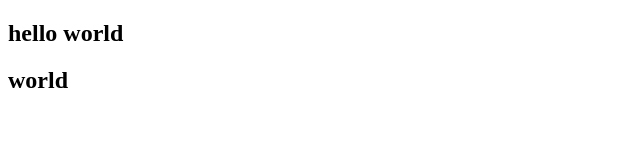
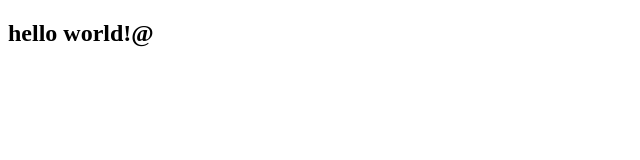
Before and after one commit to mann2007-ptl/git-practice, a plain HTML site: page mini-project/index.html in a window 1280 px wide. Shown: the whole page, without its empty margins (0-640 px from the left). Drawn offline with Linux system fonts and the light colour scheme.

Commit message:
first change

```diff
--- a/mini-project/index.html
+++ b/mini-project/index.html
@@ -6,7 +6,7 @@
     <title>Document</title>
 </head>
 <body>
-    <h2>hello world</h2>
-    <h2>world</h2>
+    <h2>hello world!@</h2>
+
 </body>
 </html>
```
